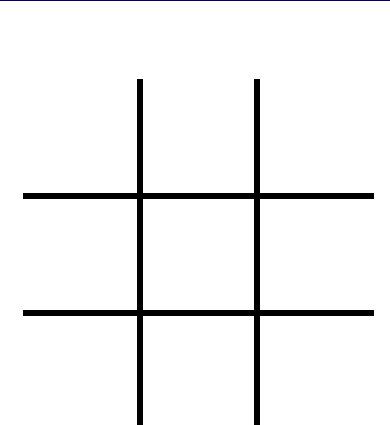
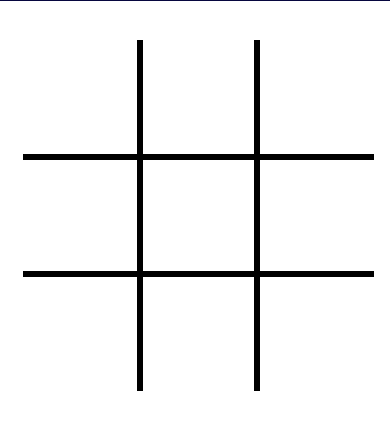
Before and after one commit to 1sanjaykumar/Tick-Tack-Toe-game, a plain HTML site: page index.html in a window 390 px wide. Shown: the part 77-502 px from the top of the page. Drawn offline with Linux system fonts and the light colour scheme.

Commit message:
first commit

```diff
--- a/game.css
+++ b/game.css
@@ -145,7 +145,7 @@
     justify-content: center;
     width: 100%;
     margin-left: 2vw;
-    margin-top: 20vw;
+    margin-top: 10vw;
     display: grid;
     grid-template-rows: repeat(3, 30vw);
     grid-template-columns: repeat(3, 30vw);
```
